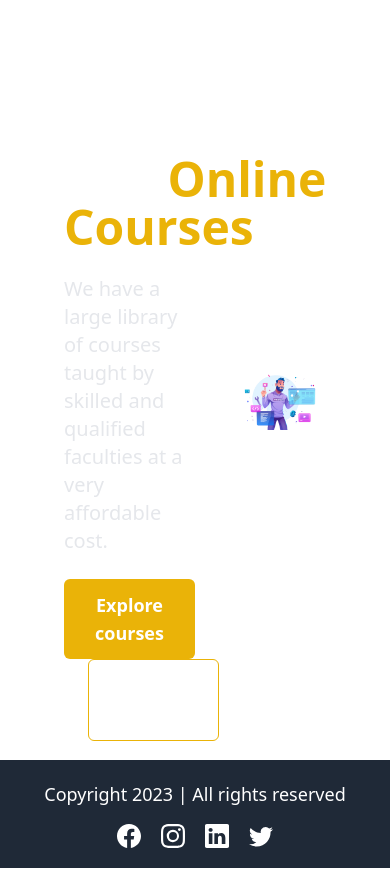
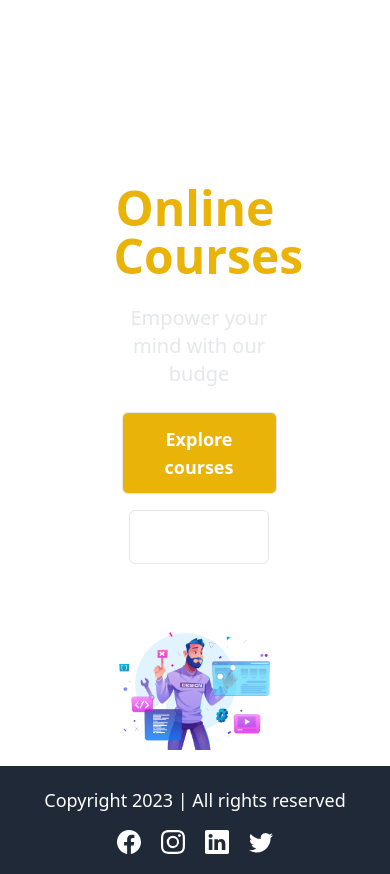
Before and after one commit to Rudraprasad-Mohapatra/lms-frontend, a React (Vite) app: page / in a window 390 px wide. Built offline with nearby package versions, Linux system fonts and the light colour scheme; no server answers.

Commit message:
Landing page responsiveness fixed

```diff
--- a/package.json
+++ b/package.json
@@ -21,7 +21,8 @@
     "react-hot-toast": "^2.4.1",
     "react-icons": "^4.11.0",
     "react-redux": "^8.1.2",
-    "react-router-dom": "^6.16.0"
+    "react-router-dom": "^6.16.0",
+    "typed.js": "^2.1.0"
   },
   "devDependencies": {
     "@types/react": "^18.2.15",
--- a/src/Pages/HomePage.jsx
+++ b/src/Pages/HomePage.jsx
@@ -1,30 +1,42 @@
+import { useEffect } from "react";
 import { Link } from "react-router-dom";
+import Typed from "typed.js";
 
 import HomePageImage from "../assets/Images/homePageMainImage.png"
 import HomeLayout from "../Layouts/HomeLayout";
 function HomePage() {
+    useEffect(() => {
+        new Typed('#typed-text', {
+            strings: ['Empower your mind with our budget-friendly courses led by top-notch educators.', 'Quality courses, expert instructors, unbeatable prices.', 'Affordable learning, exceptional faculty, boundless possibilities.'],
+            typeSpeed: 30,
+            backSpeed: 30,
+            loop: true,
+            cursorChar: '',
+            contentType: 'text',
+        });
+    },[]);
+
     return (
         <HomeLayout>
-            <div className="pt-10 text-white flex items-center justify-center gap-10 mx-16 h-[90vh]">
-                <div className="w-1/2 space-y-6">
-                    <h1 className="text-5xl font-semibold">
+            <div className="pt-10 text-white flex flex-col lg:flex-row items-center justify-center lg:gap-x-0 gap-y-10 mx-0 min-h-[90vh] max-h-fit">
+                <div className="w-1/2 space-y-6 space-x-2 px-4">
+                    <h1 className="text-5xl font-semibold text-center">
                         Find out best
-                        <span className="text-yellow-500 font-bold">Online Courses</span>
+                        <span className="text-yellow-500 font-bold"> Online Courses</span>
                     </h1>
-                    <p className="text-xl text-gray-200">
-                        We have a large library of courses taught by skilled and qualified faculties at a very affordable cost.
+                    <p id="typed-text" className="text-xl text-gray-200 text-center h-auto w-auto inline-block">
                     </p>
 
-                    <div className="space-x-6">
+                    <div className="flex flex-wrap items-center justify-center gap-4">
                         <Link to="/courses">
-                            <button className="bg-yellow-500 px-5 py-3 rounded-md font-semibold text-lg cursor-pointer hover:bg-yellow-600 transition-all ease-in-out">Explore courses</button>
+                            <button className="border bg-yellow-500 px-5 py-3 rounded-md font-semibold text-lg cursor-pointer hover:bg-yellow-600 transition-all ease-in-out">Explore courses</button>
                         </Link>
                         <Link to="/contact">
-                            <button className="border border-yellow-500 px-5 py-3 rounded-md font-semibold text-lg cursor-pointer hover:bg-yellow-600 transition-all ease-in-out">Contact Us</button>
+                            <button className="border px-5 py-3 rounded-md font-semibold text-lg cursor-pointer hover:bg-yellow-600 transition-all ease-in-out">Contact Us</button>
                         </Link>
                     </div>
                 </div>
-                <div className="w-1/2 flex items-center justify-center">
+                <div className="w-1/2 flex items-center justify-center m-4 lg:m-0">
                     <img src={HomePageImage} alt="homepageimage" />
                 </div>
             </div>
```
Also changed, not shown: 1 other file (tests, documents, lock files or other folders).
